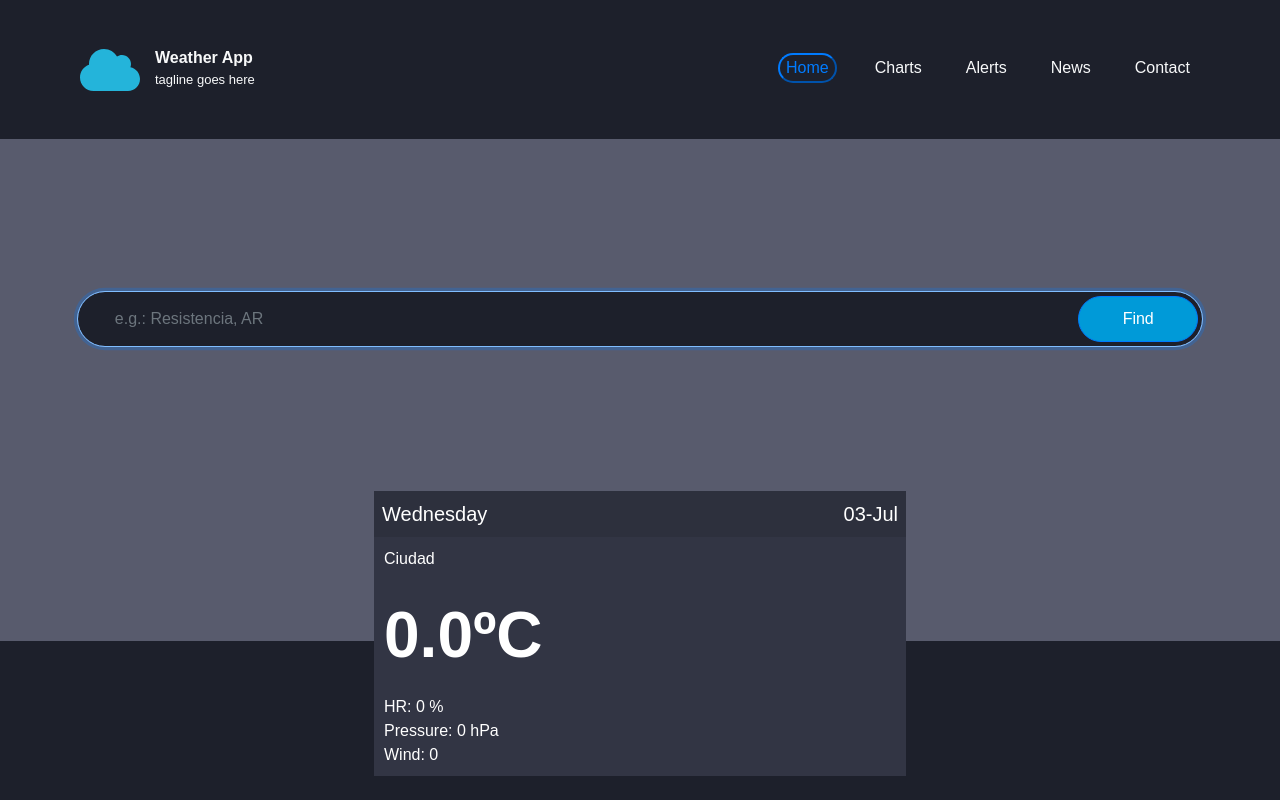
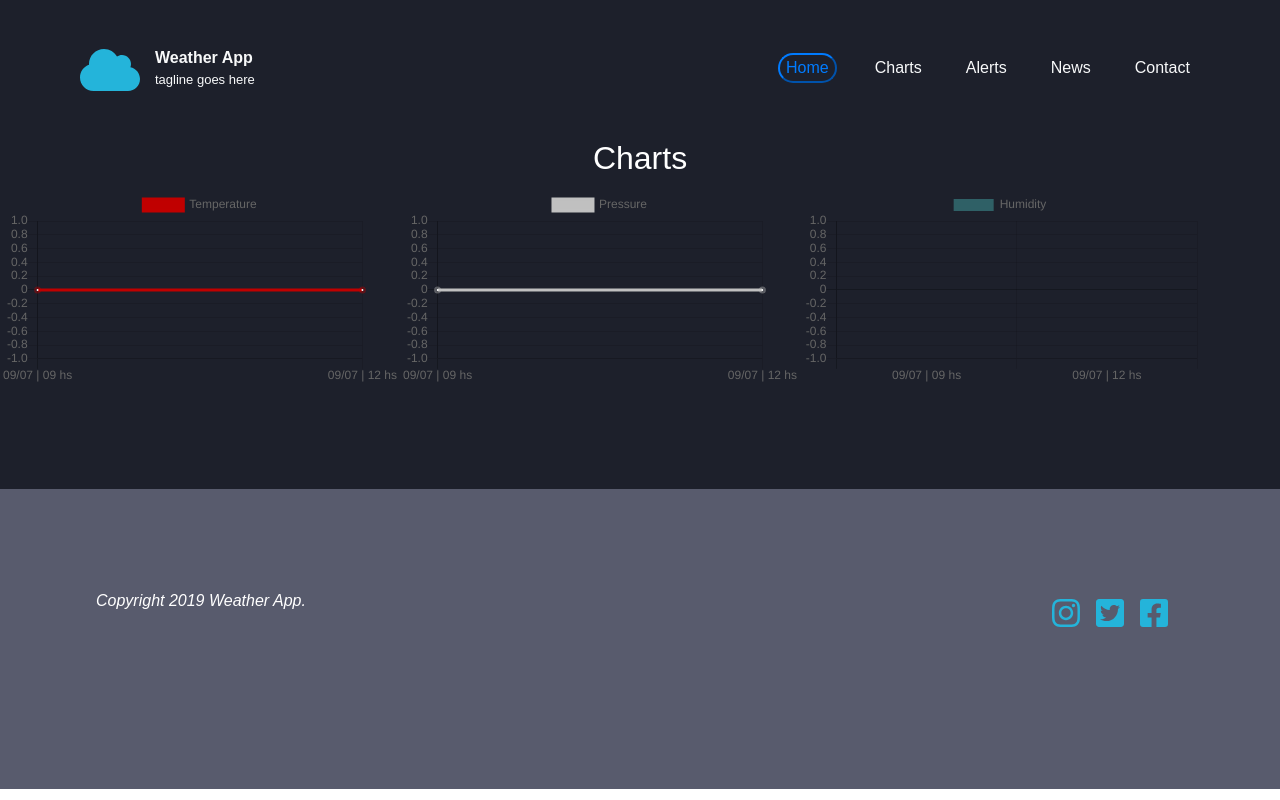
Before and after one commit to andresgerz/weather-app, a React (Create React App) app: page /charts in a window 1280 px wide. Before the commit this address led to /charts#/Home. Shown: the top 800 px of the page. Built offline with nearby package versions, Linux system fonts and the light colour scheme.

Commit message:
I resolved paths of routes and Charts.js

```diff
--- a/src/App.js
+++ b/src/App.js
@@ -1,10 +1,10 @@
-import React, {Component} from 'react';
-import { HashRouter as Router, Route } from 'react-router-dom';
+import React from 'react';
+import { BrowserRouter as Router, Route } from 'react-router-dom';
 
 // Components
 import Home from './components/Home/Home';
 import NavBarWeb from './components/NavBarWeb/NavBarWeb';
-import Charts from './components/Home/Charts/Charts';
+import Charts from './components/Charts/Charts';
 import Alerts from './components/Alerts/Alerts';
 import News from './components/Home/News/News';
 import Contact from './components/Contact/Contact';
@@ -14,23 +14,23 @@ import Footer from './components/Footer/Footer';
 import './App.css';
 
 // Hook components
-export default function App(props) {
+export default function App() {
 
-    return  <div id="app" className="text-white">
-              <Router>
+    return(
 
-                <NavBarWeb id="navbar-web" />
+      <div id="app" className="text-white">
+        <Router>
+          <NavBarWeb id="navbar-web" />
 
-                <React.Fragment>
-                  <Route path="/Home" component={Home} />
-                  <Route path="/Charts" component={Charts} />
-                  <Route path="/Alerts" component={Alerts} />
-                  <Route path="/News" component={News} />
-                  <Route path="/Contact" component={Contact} />
-                  <div id="footer-web">
-                    <Footer />
-                  </div>
-                </React.Fragment>
-              </Router>
-            </div>
+          <Route exact path="/" component={Home} />
+          <Route path="/charts" component={Charts} />
+          <Route path="/alerts" component={Alerts} />
+          <Route path="/news" component={News} />
+          <Route path="/contact" component={Contact} />
+
+          <Footer />
+
+        </Router>
+      </div>
+    )
 }
--- a/src/components/Home/Charts/Charts.css
+++ b/src/components/Charts/Charts.css
@@ -1,4 +1,11 @@
+#charts-wrapper {
+  height: 350px;
+  background-color: #1D202B;
+}
+
+
 .charts-title {
+  height: 50px;
   text-align: center;
   margin: 0 auto;
 }
--- a/src/components/Home/Charts/Charts.js
+++ b/src/components/Charts/Charts.js
@@ -182,7 +182,7 @@ class Charts extends Component {
 
   render() {
       return(
-        <div id="charts">
+        <div id="charts-wrapper">
           <h2 className="charts-title">Charts</h2>
           <div className="charts-container">
             <div className="chart" style={styles}>
--- a/src/components/Home/Home.js
+++ b/src/components/Home/Home.js
@@ -2,7 +2,7 @@ import React from 'react';
 
 import Find from './Find/Find';
 import ForecastTable from './ForecastTable/ForecastTable';
-import Charts from './Charts/Charts';
+import Charts from '../Charts/Charts';
 import News from './News/News';
 
 
--- a/src/components/NavBarWeb/NavBarWeb.js
+++ b/src/components/NavBarWeb/NavBarWeb.js
@@ -17,9 +17,10 @@ library.add(
 )
 
 // Hook component
-export default function NavBarWeb(props) {
+export default function NavBarWeb() {
 
-        return (  <React.Fragment>
+        return (
+
           <div id="navbar-wrapper" className="w-100" className="container-fluid">
 
             <div className="website-name float-left text-light">
@@ -37,20 +38,16 @@ export default function NavBarWeb(props) {
                   <Navbar.Collapse id="responsive-navbar-nav">
                     <ButtonToolbar>
                       <Nav className="mr-auto">
-                                  <button className="button-home border-primary"><Link className="text-primary" to="/Home" href="#home">Home</Link></button>
-                                  <button className="buttons"><Link className="text-light" to="/Charts" href="#charts">Charts</Link></button>
-                                  <button className="buttons"><Link className="text-light" to="/Alerts" href="#alerts">Alerts</Link></button>
-                                  <button className="buttons"><Link className="text-light" to="/News" href="#news">News</Link></button>
-                                  <button className="buttons"><Link className="text-light" to="/Contact" href="#contact">Contact</Link></button>
-
+                        <button className="button-home border-primary"><Link className="text-primary" to="/">Home</Link></button>
+                        <button className="buttons"><Link className="text-light" to="/charts">Charts</Link></button>
+                        <button className="buttons"><Link className="text-light" to="/alerts">Alerts</Link></button>
+                        <button className="buttons"><Link className="text-light" to="/news" >News</Link></button>
+                        <button className="buttons"><Link className="text-light" to="/contact" >Contact</Link></button>
                       </Nav>
                     </ButtonToolbar>
                   </Navbar.Collapse>
                 </Navbar>
               </div>
           </div>
-
-                    {true && <Redirect to="/Home" />}
-                  </React.Fragment>
     )
 }
```
Lines whose indentation alone changed are shown as unchanged.
